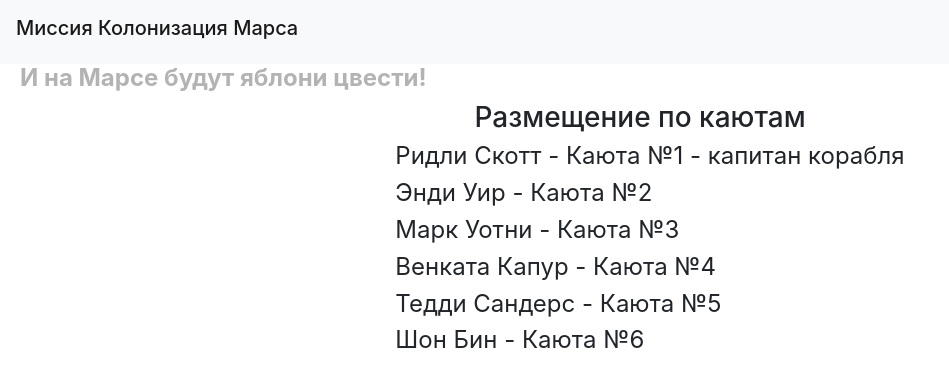
After one commit to rockwe11/flask-wtf-kashu, a Flask app: page /distribution in a window 1280 px wide. The commit adds this page. Shown: the top 387 px of the page, without its empty margins (0-949 px from the left). Run offline with Flask 2, Linux system fonts and the light colour scheme; some libraries are stand-ins or nearby versions.

Commit message:
По каютам!

```diff
--- a/main.py
+++ b/main.py
@@ -49,5 +49,18 @@
     return render_template('login.html', title='Авторизация', form=form)
 
 
+@app.route("/distribution")
+def distribution():
+    info = [
+        "Ридли Скотт",
+        "Энди Уир",
+        "Марк Уотни",
+        "Венката Капур",
+        "Тедди Сандерс",
+        "Шон Бин"
+    ]
+    return render_template("distribution.html", info=info)
+
+
 if __name__ == '__main__':
     app.run(port=8091, host='127.0.0.1')
--- a/static/css/style.css
+++ b/static/css/style.css
@@ -7,3 +7,11 @@
     padding-left: 20px;
     font-weight: normal;
 }
+
+.center_div {
+    margin: 0;
+    position: absolute;
+    left: 50%;
+    margin-right: -50%;
+    transform: translate(-50%, 0%);
+}
--- /dev/null
+++ b/templates/distribution.html
@@ -0,0 +1,10 @@
+{% extends "base.html" %}
+
+{% block content %}
+<div class="center_div">
+    <h3 style="text-align: center;">Размещение по каютам</h3>
+    {% for name in info %}
+        <h4>{{ name }} - Каюта №{{ loop.index }}{% if loop.first %} - капитан корабля{% endif %}</h4>
+    {% endfor %}
+</div>
+{% endblock %}
```
